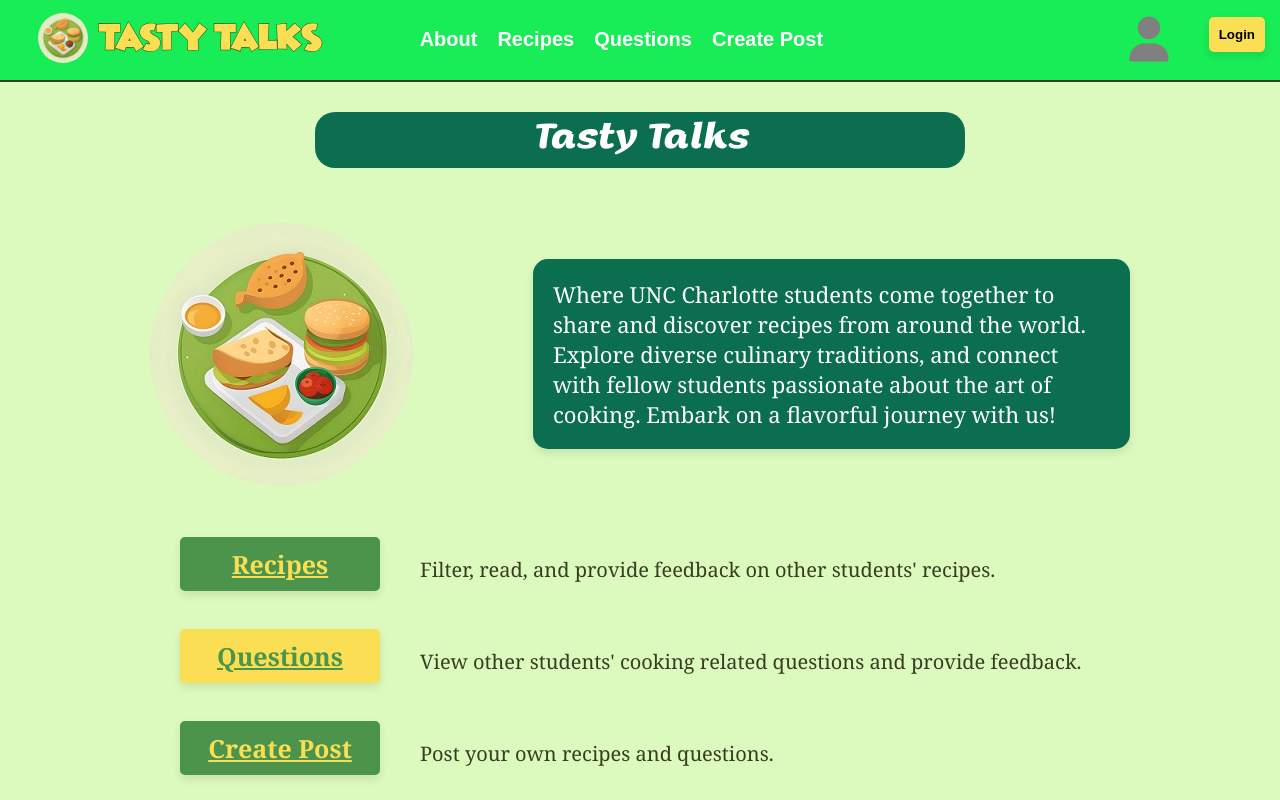
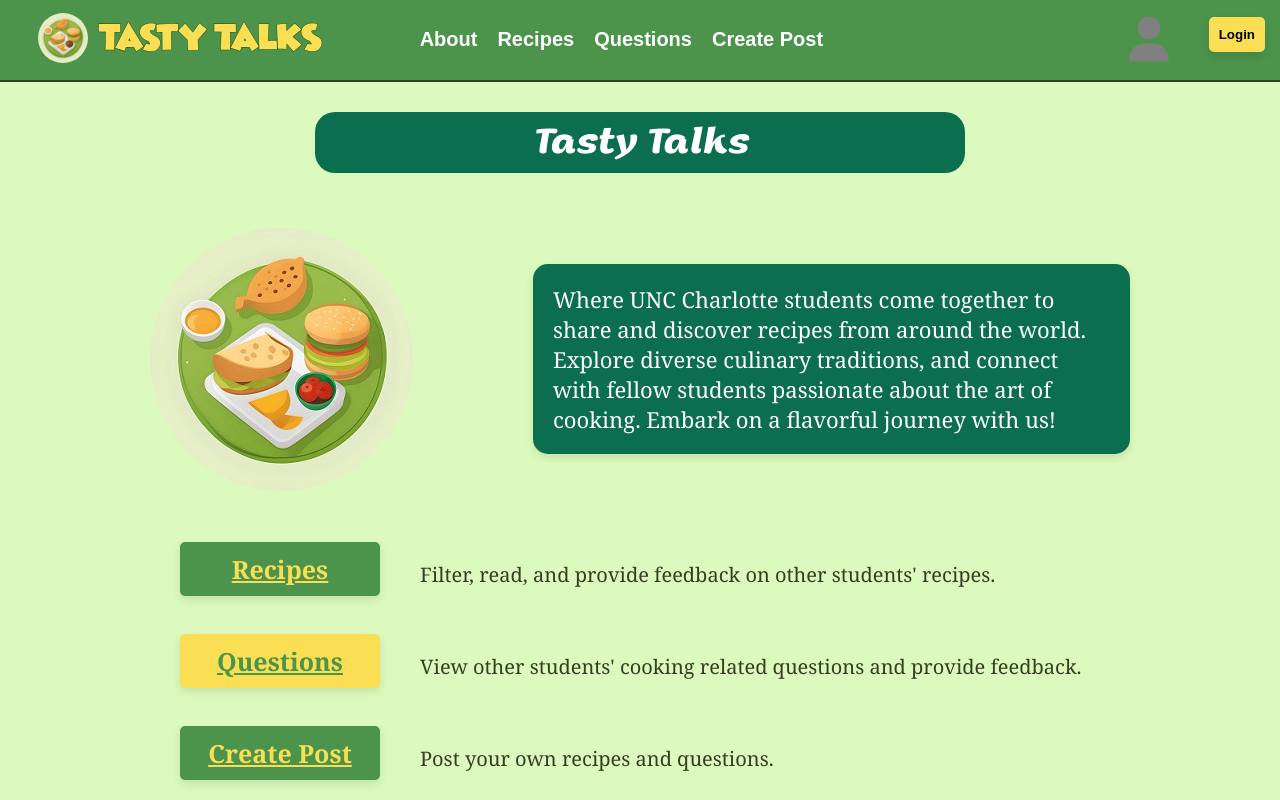
Before and after one commit to wbermel3rd/TastyTalks, a Vue app in the folder tastytalks/: page /about in a window 1280 px wide. Shown: the top 800 px of the page. Built offline with nearby package versions, Linux system fonts and the light colour scheme; no server answers.

Commit message:
Change in over all style Header + Trying to make as many color modular as possible

```diff
--- a/tastytalks/src/assets/styles.css
+++ b/tastytalks/src/assets/styles.css
@@ -2,6 +2,18 @@
 
 /* Imports */
 @import url('https://fonts.googleapis.com/css2?family=Roboto:wght@500&display=swap');
+
+/* @font-face {
+    font-family: 'Arturo';
+    src: url('@/assets/fonts/Arturo-BoldItalic\ Trial.ttf') format('truetype');
+  }  */
+
+/* Font to create .headerlogo-font */
+@font-face {
+    font-family: 'WickedMouse';
+    src: url('./fonts/Wicked\ Mouse\ Demo.otf') format('truetype');
+  }
+
 
 /* Variables for colors */
 :root{
@@ -20,36 +32,65 @@
     --TextboxBackground: rgb(104, 150, 56);
 
 
+    /* COLORS */
 
-    /*
-    --PrimaryBackgroundColor : #1f2f1e;
-    --PrimaryBackgroundColor : #c4e1c5;
-    --FooterBackgroundColor : #70b673;
-    --PopUpWindowBackgroundColor : #78bb7b;
-    --ButtonBackgroundColor : #a8d3aa;
 
-    --Trying : #8CC84B;
-    --Trying2 :rgb(104, 150, 56);
-    --TryingFontColor: rgb(139, 199, 75); */
+    /* Green Colors from Dark to light (Main Color of the app */
+    --mainBackgroundColor: #4c934c;
+    --darkMainBackgroundColor: #0B6E4F;
+    --mainFontColor: #4c934c;
+    /* 4caf50
+    Hover of this color 45a049 */
+    --evenLighterMainBackgroundColor: ;
 
-    --TestingFont: 'Roboto', sans-serif;
+
+
+    /* Yellow Color from the Darkest to the lighest (Secondary color of the app) */
+    --secondaryBackgroundColor: #FADF54;
+    --secondaryBackgroundColorHover: #d6be47;
+    --secondaryFontColor: #FADF54;
+
+
+    /* Others Colors */
+    --White: ;
+    --Black: ;
+
+    /* FONTS */
+
+    --titleSectionFont: 'Arturo';
+    --littleTitleFont: 'Roboto', sans-serif;
+    --littleTextFont: 'Roboto', sans-serif;
+    --filterOptionFont: 'Lucida Sans';
+
+    --footerFont: 'Roboto';
+
+
+    /* /////// */
+
+
+
+    /* --titleFont: Georgia, 'Times New Roman', Times, serif; */
+
+
     --primaryFont: 'Helvetica', sans-serif;
     --LittleTextIguess: 'Helvetica', sans-serif;
     --FancyLogo: 'Irish Grover', sans-serif;
+
+
+    /* /////// */
+
+
 
     /* ///////////////////////////////////////////////////////////////////////////////////////////////////////////////////// */
 
 
 
     /*Background Color*/
-    --primaryBackgroundColor: #191c24;
-    --secondaryBackgroundColor: #EFEFEF;
     --fourthColor: #f58a5c;
     --lightFourthColor: #F59D77;
 
     /*Font*/
     --primaryFontColor: white;
-    --secondaryFontColor: #6c7293;
 
     /* Colors: */
     --white: #FFFFFF;
@@ -131,8 +172,6 @@
 .navbar {
 
     text-align: center;
-
-
     font-family: var(--primaryFont);
     font-weight: bold;
     font-size: 20px;
@@ -159,7 +198,7 @@
 
     padding: 7px;
 
-    background-color: var(--Trying);
+    background-color: #4c934c;
     font-weight: bold;
 }
 
@@ -174,11 +213,7 @@
     color: #FADF54;
 }
 
-/* Font to create .headerlogo-font */
-@font-face {
-    font-family: 'WickedMouse';
-    src: url('./fonts/Wicked\ Mouse\ Demo.otf') format('truetype');
-  }
+
 
 /* Nav bar line */
 .custom-line {
@@ -198,11 +233,12 @@
 .cylinder-heading {
     display: inline-block;
     padding: 10px;
+    padding-top: 15px;
     background: #0B6E4F;
     color: #fff;
     border-radius: 20px; /* Border-radius to create a cylinder shape */
     width: 650px;
-    font-family: 'Arturo', sans-serif; /* Set your font-family */
+    font-family: var(--titleSectionFont); /* Set your font-family */
     font-size: 35px;
     margin: 0;
     line-height: normal;
@@ -216,7 +252,7 @@
     color: #fff;
     border-radius: 20px; /* Border-radius to create a cylinder shape */
     width: 650px;
-    font-family: 'Arturo', sans-serif; /* Set your font-family */
+    font-family: var(--titleFont); /* Set your font-family */
     font-size: 26px;
     margin: 0;
     line-height: normal;
--- a/tastytalks/src/components/SignedInHeader.vue
+++ b/tastytalks/src/components/SignedInHeader.vue
@@ -1,9 +1,7 @@
 <template>
     <div class="Account-Container">
-        <!-- <a href=""><i class="fa-solid fa-user user-icon" @click="goToProfile"></i></a> -->
         <button class="btn" @click="goToProfile" >Profile</button>
         <button class="btn" @click="handleLogout">Log Out</button>
-
     </div>
 </template>
 
--- a/tastytalks/src/components/TastyTalksHeader.vue
+++ b/tastytalks/src/components/TastyTalksHeader.vue
@@ -71,7 +71,7 @@
 </script>
 
 
-<!-- /////////////////////////////////////////// CSS  /////////////////////////////////////////////////////////////////////////////////////////////////////////////////////// -->
+<!-- /////////////////////////////////////////// CSS  ////////////////////////////////////////////////////////////// -->
 
 
 <style scoped>
@@ -105,7 +105,7 @@
         align-items: stretch;
         width: 100%;
         height: 100%;
-        background-color: var(--Trying2);
+        background-color: var(--mainBackgroundColor);
         font-family: var(--TestingFont);
     }
 
--- a/tastytalks/src/views/AboutPage.vue
+++ b/tastytalks/src/views/AboutPage.vue
@@ -173,11 +173,12 @@
   position: relative;
 
   /* BACKGROUND COLOR OF THE SLIDER */
-  background-color: #0B6E4F;
+  background-color: var(--darkMainBackgroundColor);
+  box-shadow: 0 4px 8px rgba(0, 0, 0, 0.1);
+
   border-radius: 15px;
   padding: 20px;
   text-align: center;
-  box-shadow: 0 4px 8px rgba(0, 0, 0, 0.1);
   color: #FADF54;
 }
 
@@ -256,7 +257,7 @@
     font-weight: bolder;
     font-size: 25px;
     font-family: Georgia, 'Times New Roman', Times, serif;
-    color: #FADF54;
+    color: var(--secondaryFontColor);
     text-align: center;
   }
 
@@ -273,7 +274,7 @@
     margin-left: 180px;
     margin-right: 20px;
     cursor: pointer;
-    background-color: #FADF54 ;
+    background-color: var(--secondaryBackgroundColor) ;
     box-shadow: 0px 4px 8px rgba(0, 0, 0, 0.1);
     font-weight: bolder;
     font-size: 25px;
--- a/tastytalks/src/views/RecipeFeed.vue
+++ b/tastytalks/src/views/RecipeFeed.vue
@@ -5,7 +5,7 @@
     <div class="post-feed">
 
       <div class="centered-container">
-          <h1 class="cylinder-heading">Recipes</h1>
+        <h1 class="cylinder-heading">Recipes</h1>
       </div>
 
       <p class="page-instructions">Filter recipes by region, course, season, holiday, or dietary restrictions to find a dilicious recipe. <br>Once you find an intriguing dish, click to learn more and contribute to the community conversation.</p>
@@ -294,7 +294,7 @@
   font-weight: bold;
   font-size: 16px;
   color: white;
-  border-radius: 2px;
+  border-radius: 4px;
 }
 
 /* Format for Regions in recipe boxes*/
@@ -308,12 +308,8 @@
   font-weight: bold;
   font-size: 16px;
   color: #0B6E4F;
-  border-radius: 2px;
+  border-radius: 4px;
 }
-
-/* background-color: rgb(104, 150, 56);
-  border-radius: 10px;
-  color: #FADF54; */
 
 
 /* Import title's font */
@@ -335,7 +331,9 @@
   margin-bottom: 10px;
   font-size: 26px;
   font-weight: bold;
-  font-family: 'Georgia', serif;
+
+  /* Find a titleFont for the recipes titles in the recepe feed */
+  /* font-family: var(--titleFont); */
   color: #FADF54;
 }
 
@@ -425,7 +423,7 @@
 /* Add the same background color and box shadow as the recipe boxes */
 .filter-container select {
   background-color: #FADF54;
-  font-family: 'Lucida Sans', 'Lucida Sans Regular', 'Lucida Grande', 'Lucida Sans Unicode', Geneva, Verdana, sans-serif;
+  font-family: 'Lucida Sans';
   color: #0B6E4F;
   padding: 8px;
   border-radius: 4px;
```
Lines whose indentation alone changed are shown as unchanged.
